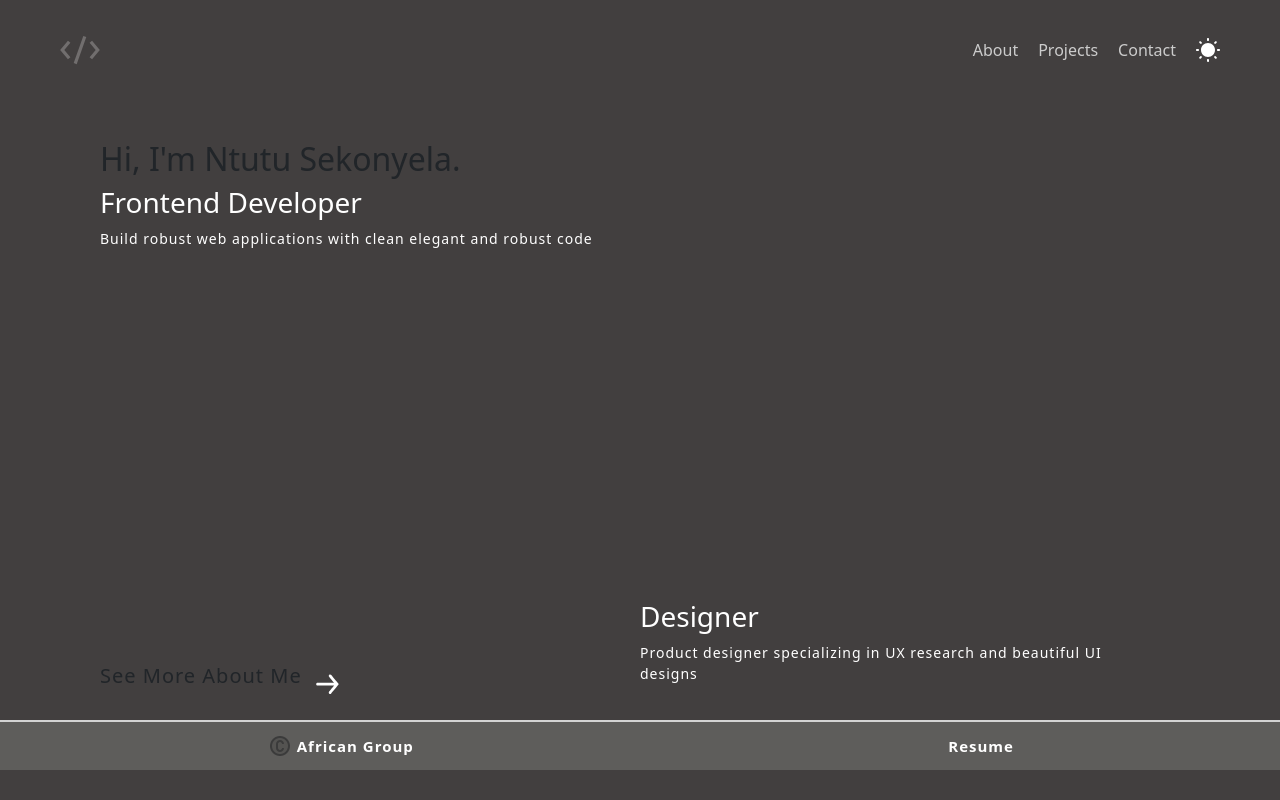
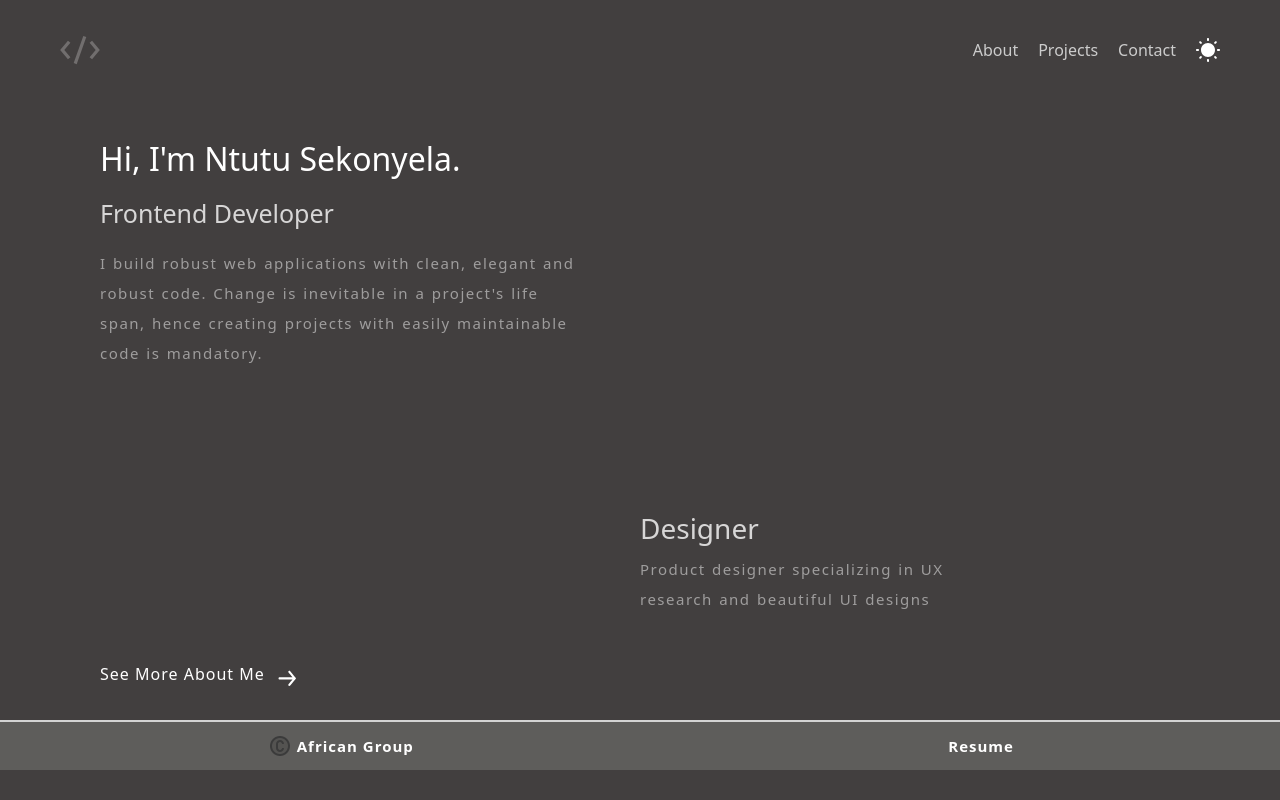
Before and after one commit to NTUTUalu/personalPortfolio, a React (Vite) app: page / in a window 1280 px wide. Built offline with nearby package versions, Linux system fonts and the light colour scheme.

Commit message:
fixed the home page, the fonts didnt have the right styles

```diff
--- a/src/components/routes/about/about.module.css
+++ b/src/components/routes/about/about.module.css
@@ -1,6 +1,6 @@
 .color{
   /* background-color: #df9292; */
-  margin: 0px;
+  margin: 0px 0px 40px 0px;
   padding: 0px;
 }
 .wrapper {
@@ -9,7 +9,7 @@
   display: flex;
   padding: 0px 100px 0px 100px;
   /* background-color: blue; */
-  margin: 40px 0px 20px 0px;
+  margin: 40px 0px 50px 0px;
 }
 .left {
   width: 60%;
@@ -97,7 +97,7 @@
 }
 .leftskills {
   width: 30%;
-  background-color: rgba(211, 211, 211, 0.253);
+  /* background-color: rgba(211, 211, 211, 0.253); */
 }
 .skills h3{
   margin-bottom: 30px;
@@ -106,6 +106,7 @@
 .skills h5{
   color: lightgrey;
   font-size: 17px;
+  margin-bottom: 15px;
 }
 .middle {
   width: 40%;
@@ -123,7 +124,7 @@
   flex-direction: column;
   align-items: flex-start;
   justify-content:flex-start;
-  background-color: rgba(211, 211, 211, 0.253);
+  /* background-color: rgba(211, 211, 211, 0.253); */
 }
 
 
@@ -137,6 +138,7 @@
   /* background-color: blue; */
   width: 100%;
   height: auto;
+  margin: 0px;
 }
 .leftAnimation {
     width: 50%;
@@ -178,9 +180,10 @@
     justify-content: center;
     align-items: flex-start;
     padding: 10px 100px 0px 100px;
-    /* background-color: rgb(255, 0, 0.100,); */
+    /* background-color: black; */
     width: 100%;
     height: 90vh;
+    margin: 0px;
 }
 .books {
     height: 80%;
@@ -214,7 +217,7 @@
   justify-content: flex-start;
   align-items: center;
   /* background-color: blue; */
-  margin-top: 20px;
+  margin-bottom: 40px;
   height: 50px;
   padding: 0px 0px 0px 100px;
 
--- a/src/components/routes/contact/contact.module.css
+++ b/src/components/routes/contact/contact.module.css
@@ -1,5 +1,5 @@
 .wrapper {
-    padding: 40px 100px 40px 100px;
+    padding: 40px 100px 30px 100px;
     position: relative;
     display: flex;
     flex-direction: column;
@@ -19,6 +19,7 @@ p{
 
 .formWrapper {
     display: flex;
+    flex-direction: column;
     justify-content:start;
     /* background-color: aqua; */
     padding: 0px;
--- a/src/components/routes/home/home.jsx
+++ b/src/components/routes/home/home.jsx
@@ -1,4 +1,4 @@
-import styles from "./home.module.css";
+import homeStyles from "./home.module.css";
 // import { Lottie } from "@lottiefiles/react-lottie-player"
 import Lottie from "lottie-react"
 import animationData from "../../images/arrow.json"
@@ -7,21 +7,19 @@ import animationData from "../../images/arrow.json"
 function Home() {
   return (
     <>
-    <div className={styles.container}>
-      <div className={styles.front}>
+    <div className={homeStyles.container}>
+      <div className={homeStyles.front}>
         <div>
         <h2>Hi, {`I'm`} Ntutu Sekonyela.</h2>
       <h3>Frontend Developer</h3>
-      <p>Build robust web applications with clean elegant and robust code</p>
+      <p>I build robust web applications with clean, elegant and robust code. Change is inevitable in a project's life span, hence creating projects with easily maintainable code is mandatory.</p>
         </div>
-        <div className={styles.next}>
-          <h5>See More About Me</h5>
-          <div className={styles.lottieDir}>
-                <Lottie animationData={animationData} />
+        <div className={homeStyles.nextHome}>
+            <h5 className={homeStyles.next}>See More About Me</h5>
+              <Lottie animationData={animationData} className={homeStyles.arrow}/>
           </div>
-        </div>
       </div>
-      <div className={styles.designer}>
+      <div className={homeStyles.designer}>
         <h3>Designer</h3>
         <p>Product designer specializing in UX research and beautiful UI designs</p>
       </div>
--- a/src/components/routes/home/home.module.css
+++ b/src/components/routes/home/home.module.css
@@ -8,8 +8,18 @@
     margin: 70px 0px 20px 0px;
   }
 
-  h3 {
-    color: rgb(101, 116, 101);
+  .front h3 {
+    color: rgba(255, 255, 255, 0.79);
+    margin-bottom: 20px;
+    font-size: 25px;
+  }
+  .front p {
+    color: rgba(255, 255, 255, 0.49);
+    width: 100%;
+    font-size: 15px;
+    letter-spacing: 1.5px;
+    line-height: 30px;
+    word-spacing: 1px;
   }
 
   .links {
@@ -31,15 +41,28 @@
     flex-direction: column;
     justify-content:end;
     width: 50%;
-    /* padding: 0px 0px 0px 60px; */
+    padding: 0px 0px 70px 0px;
   }
-  p {
-    margin-bottom: 100px;
-    width: 400px;
+
+  .designer p{
+    width: 70%;
+    color: rgba(255, 255, 255, 0.49);
+    font-size: 15px;
+    letter-spacing: 1.5px;
+    line-height: 30px;
+    word-spacing: 1px;
 
   }
-  h2{
-    margin-bottom:50px ;
+
+  .designer h3{
+    width: 70%;
+    color: rgba(255, 255, 255, 0.79);
+
+  }
+
+  .front h2{
+    margin-bottom:20px ;
+    color: white;
   }
 
   h5{
@@ -62,19 +85,33 @@
     padding: 0;
   }
 
-  .next {
+  .nextHome {
     display: flex;
     justify-content: flex-start;
     align-items: center;
     /* background-color: blue; */
-    height: 40px;
+    height: 50px;
+    padding: 0px 0px 0px 0px;
+
   }
-  .lottieDir {
-    /* transform: scaleX(-1); */
-    display: flex;
-    align-items: center;
+
+  .arrow {
+    height: 35px;
+    width: 40px;
+    /* background-color: aqua; */
+    display:flex;
+    font-size: 10px;
+    align-items:start;
     justify-content: center;
-    width: 45px;
-    height: 20px;
-    /* background-color: blue; */
+    margin: 0px;
+    padding: 0px;
   }
+  .next{
+    height: auto;
+    margin: 0px;
+    padding: 0px;
+    /* align-items: center; */
+    font-size: 16px;
+    color:white;
+    /* background-color:blueviolet; */
+  }
--- a/src/components/routes/navslider/navSlider.module.css
+++ b/src/components/routes/navslider/navSlider.module.css
@@ -5,7 +5,8 @@
     justify-content: center;
     width: 100%;
     margin-top: 50px;
-    padding: 10px 100px 0px 100px;
+    padding: 0px 100px 0px 100px;
+    /* background-color: aqua; */
 
 
 }
@@ -14,7 +15,7 @@
     width: 100%;
     justify-content:space-between;
     /* background-color: aqua; */
-    padding: 5px 0px 0px 0px;
+    align-items: center;
     border-top: 2px solid lightgray;
     /* background-color: aliceblue; */
 }
--- a/src/components/routes/projectPortfolio/projectPortfolio.module.css
+++ b/src/components/routes/projectPortfolio/projectPortfolio.module.css
@@ -4,14 +4,16 @@
    .gridContainer {
     display: grid;
     grid-template-columns: 1fr 1fr 1fr;
-    width: auto;
-    background-color: #f01616;
+    width: 100%;
+    /* background-color: #f01616; */
     height: 100%;
     gap: 50px 60px;
+    padding: 0px;
+    margin: 0px;
    }
    .gridItem{
     height: 200px;
-    background-color: black;
+    /* background-color: black; */
     position: relative;
    }
 
--- a/src/components/routes/projects/projects.jsx
+++ b/src/components/routes/projects/projects.jsx
@@ -1,8 +1,8 @@
 import Lottie from "lottie-react";
 import animationData from "../../images/arrow.json";
-// import styles from "../projects/projects.module.css";
+// import projectStyles from "../projects/projects.module.css";
 
-import styles from "./projects.module.css";
+import projectStyles from "./projects.module.css";
 // import "bootstrap/dist/css/bootstrap.min.css"; // Import Bootstrap CSS
 //import 'bootstrap/dist/js/bootstrap.bundle.min';
 import ProjectPortfolio from "../projectPortfolio/projectPortfolio";
@@ -12,32 +12,30 @@ import Tabs from "react-bootstrap/Tabs";
 
 function Projects() {
   return (
-    <div className={styles.color}>
-      <h3 className={styles.pHeading}>Projects.</h3>
+    <div className={projectStyles.color}>
+      <h3 className={projectStyles.pHeading}>Projects.</h3>
 
-      <section>
+      <section className={projectStyles.tabWrapper}>
         <Tabs
           defaultActiveKey="all"
           id="uncontrolled-tab-example"
           // className="mb-3"
         >
-          <Tab eventKey="all" title="All" className={styles.Tab}>
+          <Tab eventKey="all" title="All" className={projectStyles.Tab}>
             <ProjectPortfolio />
           </Tab>
-          <Tab eventKey="designs" title="Designs"className={styles.Tab}>
+          <Tab eventKey="designs" title="Designs"className={projectStyles.Tab}>
             <ProjectPortfolio />
           </Tab>
-          <Tab eventKey="Dev Projects" title="Dev Projects"className={styles.Tab}>
+          <Tab eventKey="Dev Projects" title="Dev Projects"className={projectStyles.Tab}>
             <ProjectPortfolio />
           </Tab>
         </Tabs>
       </section>
-      <div className={styles.next}>
-        <h5>See My Recent Work</h5>
-        <div className={styles.lottieDir}>
-          <Lottie animationData={animationData} />
-        </div>
-      </div>
+      <div className={projectStyles.nextHome}>
+            <h5 className={projectStyles.next}>See My Recent Work</h5>
+              <Lottie animationData={animationData} className={projectStyles.arrow}/>
+          </div>
     </div>
   );
 }
--- a/src/components/routes/projects/projects.module.css
+++ b/src/components/routes/projects/projects.module.css
@@ -1,18 +1,20 @@
 .color{
-  background-color: #614545;
+  /* background-color: #614545; */
   height: auto;
   display: flex;
   flex-direction: column;
   position: relative;
 
 }
-section {
+.tabWrapper {
   position: relative;
   display: flex;
   flex-direction: column;
   height: auto;
-  margin: 10px;
+  width: 100%;
+  padding: 0px 100px 40px 100px;
   /* background-color: black; */
+  margin: 0px;
 
 }
 
@@ -43,7 +45,7 @@ section {
  .Tab{
   /* background-color: blue; */
   width: auto;
-  padding: 10px;
+  padding: 10px 0px 10px 0px;
   /* min-width: 700px; */
   height: auto;
   position: relative;
@@ -54,13 +56,13 @@ section {
   display: grid;
   grid-template-columns: 1fr 1fr 1fr;
   width: 100%;
-  background-color: #f01616;
+  /* background-color: #f01616; */
   height: 100%;
   gap: 50px 100px;
  }
  .gridItem{
   height: 200px;
-  background-color: black;
+  /* background-color: black; */
   position: relative;
  }
 
@@ -71,3 +73,36 @@ section {
   object-fit: cover;
   /* box-shadow: -4px 4px 10px 1px rgba(211, 211, 211, 0.534); */
 }
+
+/* working on progressing to the next */
+.nextHome {
+  display: flex;
+  justify-content: flex-start;
+  align-items: center;
+  /* background-color: blue; */
+  margin-top: 20px;
+  height: 50px;
+  padding: 0px 0px 0px 100px;
+
+}
+
+.arrow {
+  height: 35px;
+  width: 40px;
+  /* background-color: aqua; */
+  display:flex;
+  font-size: 10px;
+  align-items:start;
+  justify-content: center;
+  margin: 0px;
+  padding: 0px;
+}
+.next{
+  height: auto;
+  margin: 0px;
+  padding: 0px;
+  /* align-items: center; */
+  font-size: 16px;
+  color:white;
+  /* background-color:blueviolet; */
+}
--- a/src/index.css
+++ b/src/index.css
@@ -4,7 +4,7 @@
   font-weight: 400;
   color-scheme: light dark;
   color: rgba(255, 255, 255, 0.87);
-  background-color: #423f3f;
+  /* background-color: #423f3f; */
   height: auto;
   position: relative;
   font-synthesis: none;
@@ -19,10 +19,13 @@ body {
   width: 100%;
   height: auto;
   margin: 0px;
+  padding: 0px;
 
 }
 
 * {
   box-sizing: border-box;
   background-color: #423f3f;
+  margin: 0px;
+  padding: 0px;
 }
```
